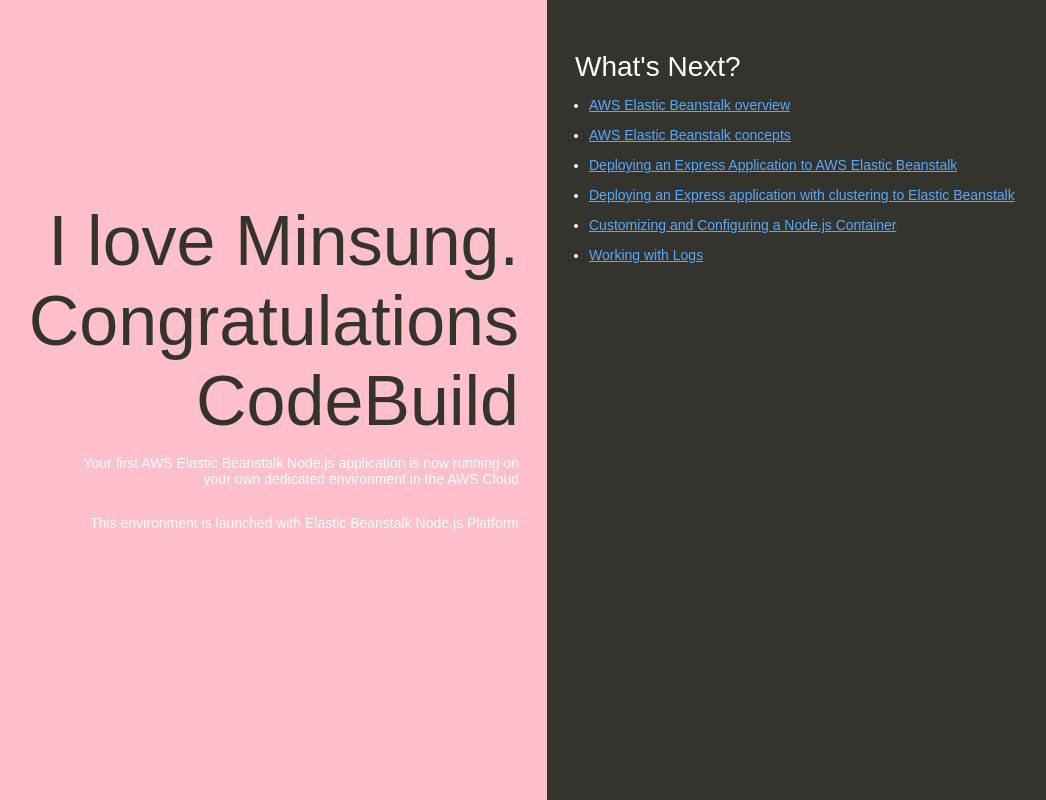
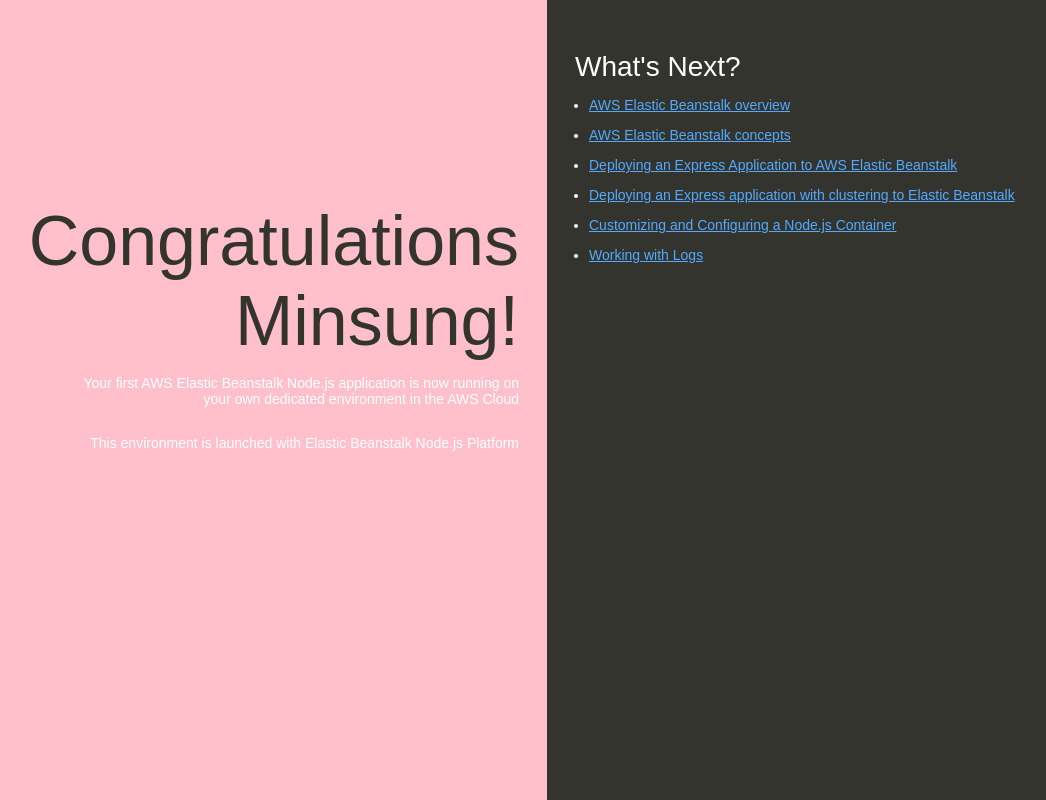
Before and after one commit to yejin-angela-moon/my-nodejs-app, a website: page index.html in a window 1280 px wide. Shown: the whole page, without its empty margins (93-1139 px from the left). Drawn offline with Linux system fonts and the light colour scheme.

Commit message:
Update heading text for Minsung's congratulations

```diff
--- a/index.html
+++ b/index.html
@@ -74,7 +74,7 @@
   </head>
   <body>
     <div class="textColumn">
-      <h1>I love Minsung. Congratulations CodeBuild</h1>
+      <h1>Congratulations Minsung!</h1>
       <p>
         Your first AWS Elastic Beanstalk Node.js application is now running on
         your own dedicated environment in the AWS Cloud
```
